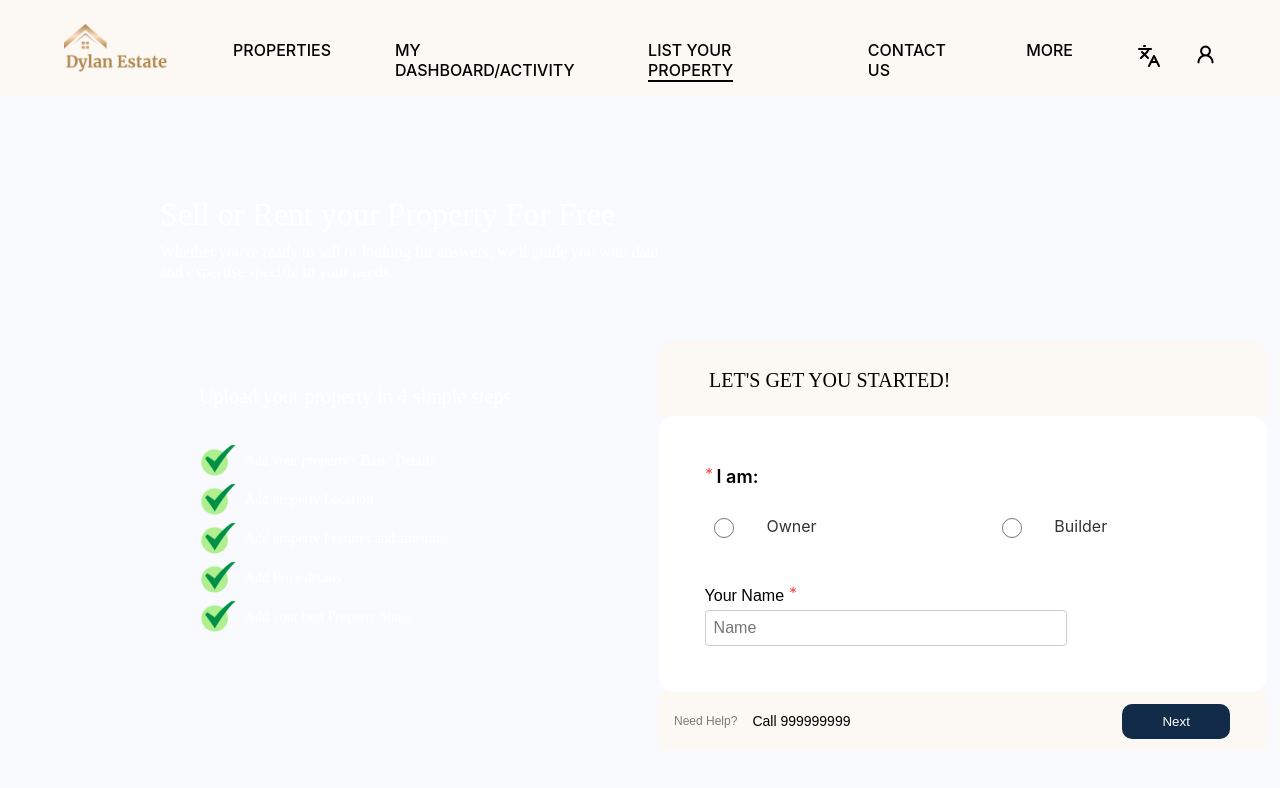
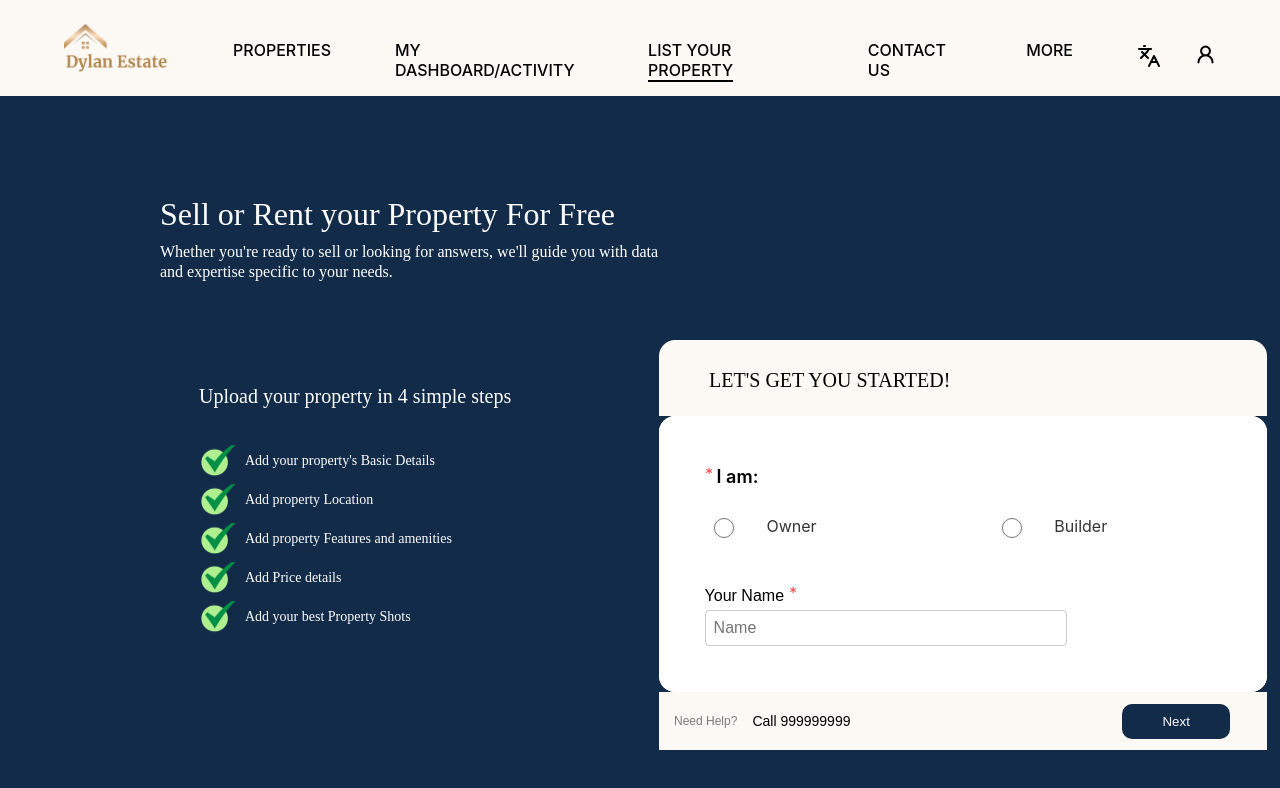
Before and after one commit to kaustubhduse/rent, a React (Create React App) app: page /list-your-property in a window 1280 px wide. Shown: the top 788 px of the page. Built offline with nearby package versions, Linux system fonts and the light colour scheme.

Commit message:
Added new features

```diff
--- a/src/components/HomePage/HomePage.css
+++ b/src/components/HomePage/HomePage.css
@@ -3,7 +3,7 @@
     flex-direction: column;
     justify-content: center;
     align-items: center;
-    background-color: #f8fafd;
+    background-color: #122B49;
     height: 90vh;
     width: 100%;
     overflow: hidden;
```
